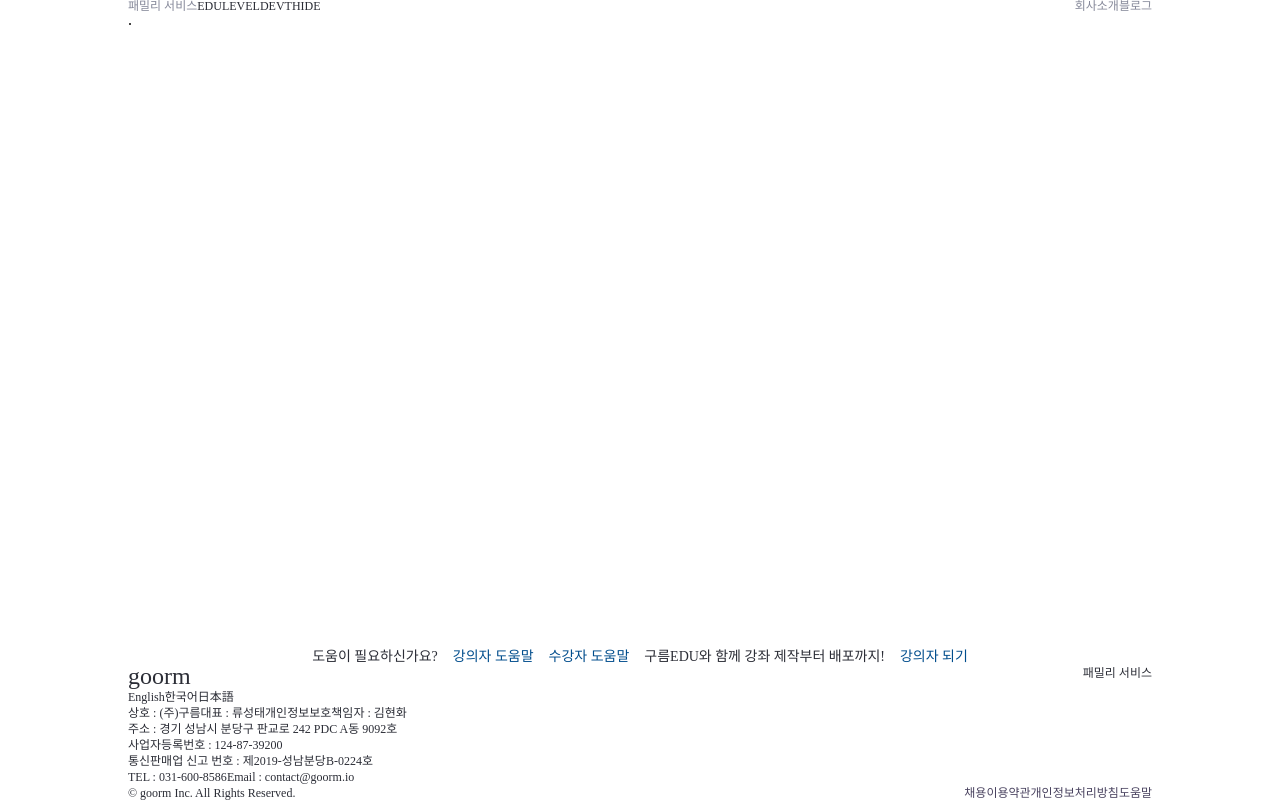
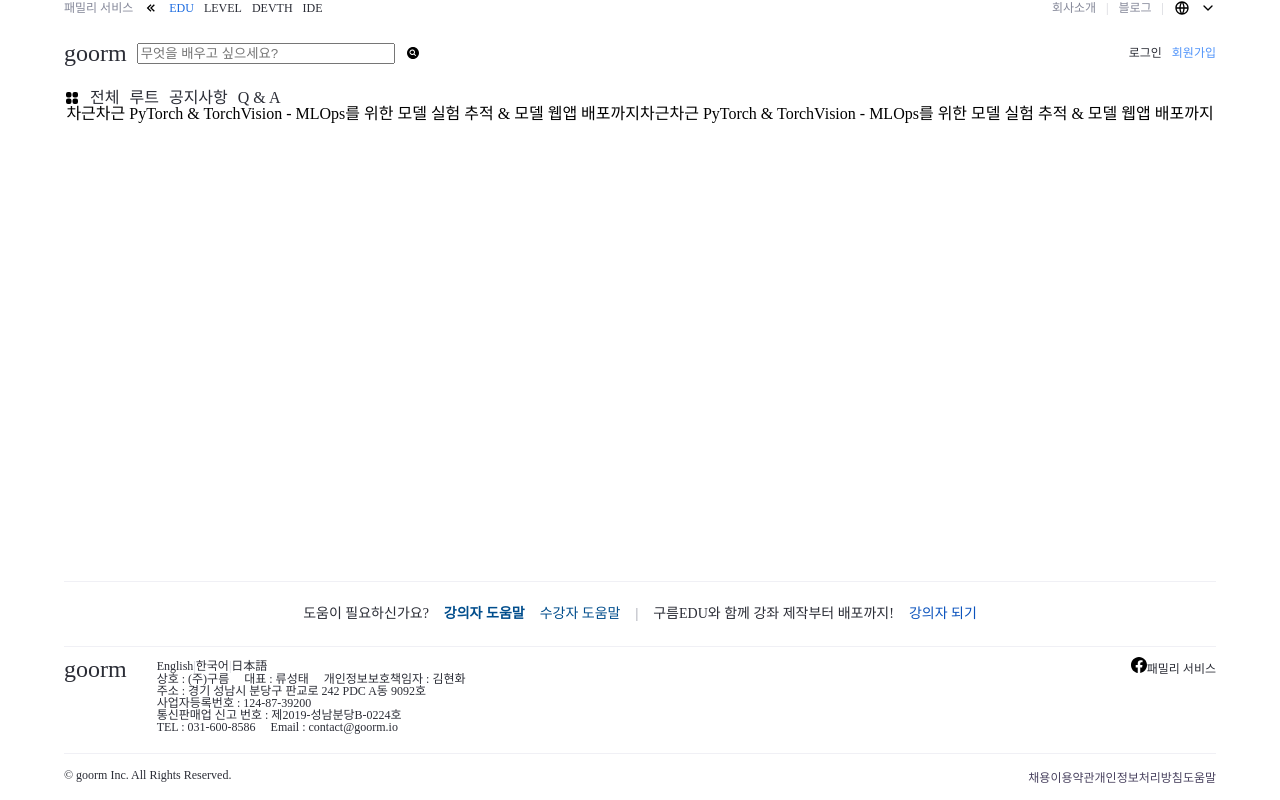
Before and after one commit to junzerokim/react-goorm, a React (Create React App) app: page / in a window 1280 px wide. Built offline with nearby package versions, Linux system fonts and the light colour scheme; data requests are answered from the project's data file.

Commit message:
Add: Header UI fix

```diff
--- a/data.json
+++ b/data.json
@@ -1,14 +1,24 @@
 {
-  "data": [
+  "lectures": [
     {
       "id": 1,
-      "name": "panda",
-      "age": 14
+      "name": "차근차근 PyTorch & TorchVision - MLOps를 위한 모델 실험 추적 & 모델 웹앱 배포까지",
+      "author": "구름",
+      "price": 249000,
+      "level": "보통",
+      "like": 259,
+      "star": 4.5,
+      "thumbnail": "https://grm-project-template-bucket.s3.ap-northeast-2.amazonaws.com/lecture/lec_VbSRk_1674112840646/coverImage.png?_=1674731839599"
     },
     {
       "id": 2,
-      "name": "giraffe",
-      "age": 30
+      "name": "차근차근 PyTorch & TorchVision - MLOps를 위한 모델 실험 추적 & 모델 웹앱 배포까지",
+      "author": "구름",
+      "price": 249000,
+      "level": "보통",
+      "like": 259,
+      "star": 4.5,
+      "thumbnail": "https://grm-project-template-bucket.s3.ap-northeast-2.amazonaws.com/lecture/lec_VbSRk_1674112840646/coverImage.png?_=1674731839599"
     }
   ]
 }
--- a/package.json
+++ b/package.json
@@ -13,6 +13,7 @@
     "@types/react-dom": "^18.0.0",
     "react": "^18.2.0",
     "react-dom": "^18.2.0",
+    "react-icons": "^4.7.1",
     "react-router-dom": "^6.8.1",
     "react-scripts": "5.0.1",
     "styled-components": "^5.3.6",
--- a/src/components/atoms/Text/index.tsx
+++ b/src/components/atoms/Text/index.tsx
@@ -5,6 +5,7 @@
 interface ITextProps extends HTMLAttributes<HTMLSpanElement> {
   color?: string;
   size?: 'xsmall' | 'small' | 'regular' | 'medium' | 'large';
+  weight?: '700';
 }
 
 function Text({ children, ...rest }: ITextProps) {
@@ -24,4 +25,5 @@
 const StyledText = styled.span<ITextProps>`
   font-size: ${({ size = 'regular' }) => SIZE_OBJ[size]};
   color: ${({ color }) => color};
+  font-weight: ${({ weight = '400' }) => weight};
 `;
--- a/src/components/moleclues/Footer/index.tsx
+++ b/src/components/moleclues/Footer/index.tsx
@@ -1,6 +1,7 @@
 import { Text } from 'components/atoms';
 import styled from 'styled-components';
 import { flex, colors } from 'styles';
+import { BsFacebook } from 'react-icons/bs';
 
 function Footer() {
   return (
@@ -9,11 +10,14 @@
         <Text color={colors.BLACK_X5} size="small">
           도움이 필요하신가요?
         </Text>
-        <Text color={colors.BLUE_X3} size="small">
+        <Text color={colors.BLUE_X4} size="small" weight="700">
           강의자 도움말
         </Text>
-        <Text color={colors.BLUE_X3} size="small">
+        <Text color={colors.BLUE_X4} size="small">
           수강자 도움말
+        </Text>
+        <Text color={colors.BLACK_X0} size="small">
+          |
         </Text>
         <Text color={colors.BLACK_X5} size="small">
           구름EDU와 함께 강좌 제작부터 배포까지!
@@ -23,23 +27,29 @@
         </Text>
       </FooterTop>
       <FooterBody>
-        <div>
+        <FooterBodyLeft>
           <Text color={colors.BLACK_X5} size="large">
             goorm
           </Text>
-          <div>
+          <CompanyInfo>
             <div>
               <Text color={colors.BLACK_X5} size="xsmall">
                 English
               </Text>
+              <Text color={colors.BLACK} size="xsmall">
+                |
+              </Text>
               <Text color={colors.BLACK_X5} size="xsmall">
                 한국어
+              </Text>
+              <Text color={colors.BLACK} size="xsmall">
+                |
               </Text>
               <Text color={colors.BLACK_X5} size="xsmall">
                 日本語
               </Text>
             </div>
-            <div>
+            <InfoWithSpace>
               <Text color={colors.BLACK_X5} size="xsmall">
                 상호 : (주)구름
               </Text>
@@ -49,55 +59,48 @@
               <Text color={colors.BLACK_X5} size="xsmall">
                 개인정보보호책임자 : 김현화
               </Text>
-            </div>
-            <div>
+            </InfoWithSpace>
             <Text color={colors.BLACK_X5} size="xsmall">
               주소 : 경기 성남시 분당구 판교로 242 PDC A동 9092호
             </Text>
-            </div>
-            <div>
             <Text color={colors.BLACK_X5} size="xsmall">
               사업자등록번호 : 124-87-39200
             </Text>
-            </div>
-            <div>
             <Text color={colors.BLACK_X5} size="xsmall">
               통신판매업 신고 번호 : 제2019-성남분당B-0224호
             </Text>
-            </div>
-            <div>
+            <InfoWithSpace>
               <Text color={colors.BLACK_X5} size="xsmall">
                 TEL : 031-600-8586
               </Text>
               <Text color={colors.BLACK_X5} size="xsmall">
                 Email : contact@goorm.io
               </Text>
-            </div>
-          </div>
-        </div>
+            </InfoWithSpace>
+          </CompanyInfo>
+        </FooterBodyLeft>
         <div>
+          <BsFacebook />
           <Text color={colors.BLACK_X5} size="xsmall">
             패밀리 서비스
           </Text>
         </div>
       </FooterBody>
       <FooterBottom>
-        <div>
         <Text color={colors.BLACK_X5} size="xsmall">
           © goorm Inc. All Rights Reserved.
         </Text>
-        </div>
         <div>
-          <Text color={colors.BLACK_X6} size="xsmall">
+          <Text color={colors.PURPLE} size="xsmall">
             채용
           </Text>
-          <Text color={colors.BLACK_X6} size="xsmall">
+          <Text color={colors.PURPLE} size="xsmall">
             이용약관
           </Text>
-          <Text color={colors.BLACK_X6} size="xsmall">
+          <Text color={colors.PURPLE} size="xsmall">
             개인정보처리방침
           </Text>
-          <Text color={colors.BLACK_X6} size="xsmall">
+          <Text color={colors.PURPLE} size="xsmall">
             도움말
           </Text>
         </div>
@@ -110,22 +113,43 @@
 
 const Container = styled.div`
   ${flex('flex-end', 'flex-start', 'column')};
-  width: 100%;
+  width: 90%;
   height: 100%;
+  gap: 10px;
 `;
 
 const FooterTop = styled.div`
   ${flex('center', 'flex-start', 'row')};
   width: 100%;
   gap: 15px;
+  padding: 25px 0;
+  border-top: 1px solid #f0f0f5;
+  border-bottom: 1px solid #f0f0f5;
 `;
 
 const FooterBody = styled.div`
   ${flex('space-between', 'space-between', 'row')};
   width: 100%;
+  padding-bottom: 10px;
 `;
 
 const FooterBottom = styled.div`
   ${flex('space-between', '', 'row')};
   width: 100%;
+  padding: 15px 0;
+  border-top: 1px solid #f0f0f5;
 `;
+
+const InfoWithSpace = styled.div`
+  ${flex('', '')};
+  gap: 15px;
+`;
+
+const FooterBodyLeft = styled.div`
+  ${flex('', '')};
+  column-gap: 30px;
+`;
+
+const CompanyInfo = styled.div`
+  ${flex('', '', 'column')};
+`;
--- a/src/components/moleclues/Header/index.tsx
+++ b/src/components/moleclues/Header/index.tsx
@@ -1,16 +1,22 @@
 import styled from 'styled-components';
 import { Text } from 'components/atoms';
 import { flex, colors } from 'styles';
+import { BiChevronsLeft } from 'react-icons/bi';
+import { RiGlobalLine } from 'react-icons/ri';
+import { FiChevronDown } from 'react-icons/fi';
+import { IoSearchCircle } from 'react-icons/io5';
+import { HiSquares2X2 } from 'react-icons/hi2';
 
 function Header() {
   return (
     <Container>
-      <ContainerLeft>
+      <HeaderTop>
+        <HeaderTopLeft>
           <Text color={colors.BLACK_X1} size="xsmall">
             패밀리 서비스
           </Text>
-        <FamilyServices>
-          <Text color={colors.BLACK_X5} size="xsmall">
+          <BiChevronsLeft />
+          <Text color={colors.BLUE_X2} size="xsmall">
             EDU
           </Text>
           <Text color={colors.BLACK_X5} size="xsmall">
@@ -22,16 +28,48 @@
           <Text color={colors.BLACK_X5} size="xsmall">
             IDE
           </Text>
-        </FamilyServices>
-      </ContainerLeft>
-      <ContainerRight>
+        </HeaderTopLeft>
+        <HeaderTopRight>
           <Text color={colors.BLACK_X1} size="xsmall">
             회사소개
+          </Text>
+          <Text color={colors.GRAY} size="xsmall">
+            |
           </Text>
           <Text color={colors.BLACK_X1} size="xsmall">
             블로그
           </Text>
-      </ContainerRight>
+          <Text color={colors.GRAY} size="xsmall">
+            |
+          </Text>
+          <RiGlobalLine />
+          <FiChevronDown />
+        </HeaderTopRight>
+      </HeaderTop>
+      <HeaderMid>
+        <HeaderMidLeft>
+          <Text color={colors.BLACK_X5} size="large">
+            goorm
+          </Text>
+          <input placeholder="무엇을 배우고 싶으세요?" style={{ width: '250px' }} type="text" />
+          <IoSearchCircle />
+        </HeaderMidLeft>
+        <HeaderMidRight>
+          <Text color={colors.BLACK_X5} size="xsmall">
+            로그인
+          </Text>
+          <Text color={colors.BLUE_X1} size="xsmall">
+            회원가입
+          </Text>
+        </HeaderMidRight>
+      </HeaderMid>
+      <HeaderBottom>
+        <HiSquares2X2 />
+        <Text color={colors.BLACK_X5}>전체</Text>
+        <Text color={colors.BLACK_X5}>루트</Text>
+        <Text color={colors.BLACK_X5}>공지사항</Text>
+        <Text color={colors.BLACK_X5}>Q & A</Text>
+      </HeaderBottom>
     </Container>
   );
 }
@@ -39,21 +77,44 @@
 export default Header;
 
 const Container = styled.header`
-  ${flex('space-between', 'center', 'row')};
+  ${flex('space-between', '', 'column')};
   margin: auto;
-  width: 100%;
+  width: 90%;
   position: sticky;
   top: 0px;
+  gap: 25px;
 `;
 
-const ContainerLeft = styled.div`
-  ${flex('flex-start', 'center', 'row')};
+const HeaderTop = styled.div`
+  ${flex('space-between', '', 'row')}
+  width: 100%;
 `;
 
-const ContainerRight = styled.div`
-  ${flex('flex-end', 'center', 'row')};
+const HeaderTopLeft = styled.div`
+  ${flex('center', 'center', 'row')}
+  gap: 10px;
 `;
 
-const FamilyServices = styled.div`
-  ${flex('center', 'center', 'row')};
+const HeaderTopRight = styled.div`
+  ${flex('center', 'center', 'row')}
+  gap: 10px;
 `;
+
+const HeaderMid = styled.div`
+  ${flex('space-between', '', 'row')}
+  width: 100%;
+`;
+
+const HeaderMidLeft = styled.div`
+  ${flex('center', 'center', 'row')}
+  gap: 10px;
+`;
+const HeaderMidRight = styled.div`
+  ${flex('center', 'center', 'row')}
+  gap: 10px;
+`;
+
+const HeaderBottom = styled.div`
+  ${flex('', '', 'row')}
+  gap: 10px;
+`;
--- a/src/components/moleclues/index.ts
+++ b/src/components/moleclues/index.ts
@@ -1 +1,2 @@
 export { default as Header } from './Header';
+export { default as Footer } from './Footer';
--- a/src/components/template/Layout/index.tsx
+++ b/src/components/template/Layout/index.tsx
@@ -21,8 +21,8 @@
 export default Layout;
 
 const Container = styled.div`
-  ${flex('', '', 'column')};
-  width: 80%;
+  ${flex('', 'center', 'column')};
+  width: 100%;
   height: 100vh;
   margin: auto;
 `;
--- a/src/pages/Main/index.tsx
+++ b/src/pages/Main/index.tsx
@@ -1,12 +1,27 @@
+import { useEffect, useState } from 'react';
 import styled from 'styled-components';
+import { Layout, Wrapper } from 'components/template';
 import { flex } from 'styles/';
-import { Layout, Wrapper } from 'components/template';
+import { ILecture } from 'types/lecture';
 
 function Main() {
+  const [lectureList, setLectureList] = useState<ILecture[]>([]);
+  useEffect(() => {
+    const dataFetch = async () => {
+      const res = await fetch('http://localhost:4000/lectures');
+      const data = await res.json();
+      setLectureList(data);
+    };
+    dataFetch();
+  }, []);
   return (
     <Layout>
       <Container>
-        <Wrapper>.</Wrapper>
+        <Wrapper>
+          {lectureList.map((lecture) => (
+            <span>{lecture.name}</span>
+          ))}
+        </Wrapper>
       </Container>
     </Layout>
   );
--- a/src/styles/colors.ts
+++ b/src/styles/colors.ts
@@ -1,14 +1,18 @@
 const colors = {
   WHITE: '#ffffff',
+  GRAY: '#CDCED6',
+  BLACK: '#CED0DA',
+  BLACK_X0: '#90929E',
   BLACK_X1: '#858899',
   BLACK_X2: '#525463',
   BLACK_X3: '#3e404c',
   BLACK_X4: '#313338',
   BLACK_X5: '#2b2d36',
-  BLACK_X6: '#49425F',
+  PURPLE: '#49425F',
   BLUE_X1: '#5094fa',
-  BLUE_X2: '#0b53bd',
-  BLUE_X3: '#004d8c',
+  BLUE_X2: '#1D6CE0',
+  BLUE_X3: '#0b53bd',
+  BLUE_X4: '#004d8c',
   RED: '#f5535e',
   YELLOW: '#ffc107',
 };
--- /dev/null
+++ b/src/types/lecture.ts
@@ -0,0 +1,10 @@
+export interface ILecture {
+  id: number;
+  name: string;
+  author: string;
+  price: number;
+  level: string;
+  like: number;
+  star: number;
+  thumbnail: string;
+}
```
Also changed, not shown: 1 other file (tests, documents, lock files or other folders). Lines whose indentation alone changed are shown as unchanged.
